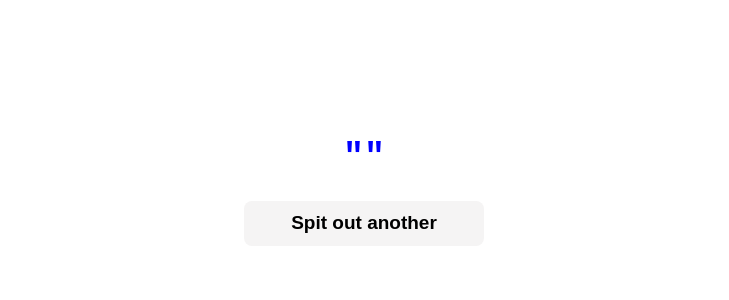
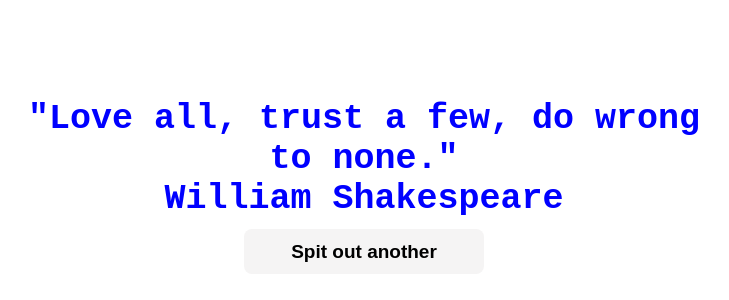
Before and after one commit to fu4303/quotes-app, a React (Create React App) app: page / in a window 1280 px wide. Shown: the part 174-474 px from the top of the page, without its empty margins (276-1005 px from the left). Built offline with nearby package versions, Linux system fonts and the light colour scheme.

Commit message:
Update Text.js

```diff
--- a/src/Components/Text.js
+++ b/src/Components/Text.js
@@ -4,8 +4,8 @@ import '../App.css'
 const Text = ({position}) => {
     return (
         <div>
-            <p className="quote">"{Data.quotes[position].quote}"</p>
-            <p className="author">{Data.quotes[position].author}</p>
+            <p className="quoteText">"{Data.quotes[position].quoteText}"</p>
+            <p className="quoteAuthor">{Data.quotes[position].quoteAuthor}</p>
         </div>
     )
 }
```
